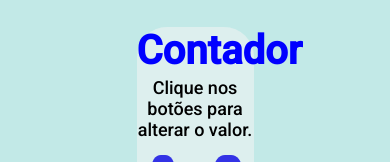
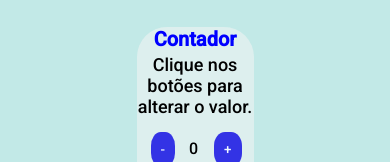
Before and after one commit to Neucielle/Repositorio-DIO, a plain HTML site: page Contador/index.html in a window 390 px wide. Shown: the top 162 px of the page. Drawn offline with Linux system fonts and the light colour scheme.

Commit message:
media update

```diff
--- a/Contador/assets/style.css
+++ b/Contador/assets/style.css
@@ -21,6 +21,12 @@ h1 {
     text-align: center;
     color: blue;
     font-size: 40px;
+}
+
+@media (max-width: 700px) {
+    h1{
+        font-size: 20px;
+    }
 }
 
 p {
```
